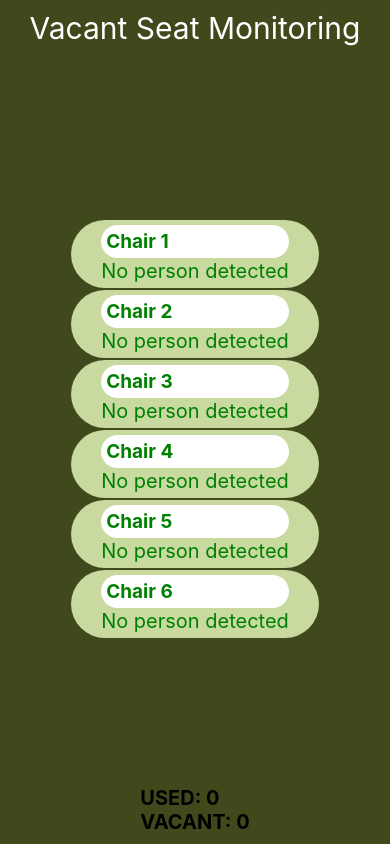
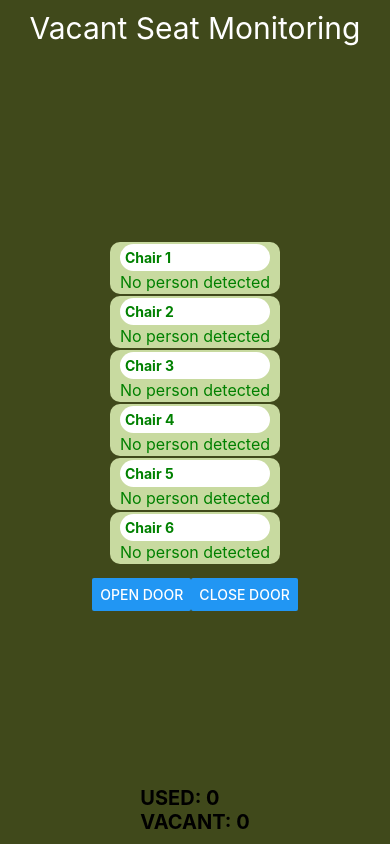
Before and after one commit to lestorrr/TestApp, a React Native app: screen / in a window 390 px wide. Built offline with nearby package versions, Linux system fonts and the light colour scheme; no server answers.

Commit message:
VERSION 2.0

```diff
--- a/App.js
+++ b/App.js
@@ -3,7 +3,7 @@ import { View, Text, Button, StyleSheet } from 'react-native';
 import axios from 'axios';
 import Slider from '@react-native-community/slider';
 
-const UltrasonicScreen = ({ sensorData }) => {
+const UltrasonicScreen = ({ sensorData, handleOpenDoor, handleCloseDoor }) => {
   return (
     <View style={styles.container}>
       <View style={styles.sensorContainer}>
@@ -13,6 +13,10 @@ const UltrasonicScreen = ({ sensorData }) => {
         <SensorItem label="Chair 4" value={sensorData.chair4} />
         <SensorItem label="Chair 5" value={sensorData.chair5} />
         <SensorItem label="Chair 6" value={sensorData.chair6} />
+      </View>
+      <View style={styles.servoButtonContainer}>
+        <Button title="Open Door" onPress={handleOpenDoor} />
+        <Button title="Close Door" onPress={handleCloseDoor} />
       </View>
     </View>
   );
@@ -62,13 +66,33 @@ const App = () => {
     }
   };
 
+  const handleOpenDoor = async () => {
+    try {
+      await axios.get('ESP266_IP_ADDRESS/open');
+      console.log('Door opened');
+    } catch (error) {
+      console.error('Error opening door:', error);
+    }
+  };
+
+  const handleCloseDoor = async () => {
+    try {
+      await axios.get('ESP266_IP_ADDRESS/close');
+      console.log('Door closed');
+    } catch (error) {
+      console.error('Error closing door:', error);
+    }
+  };
+
   return (
     <View style={styles.container}>
       <Text style={styles.titleText}>Vacant Seat Monitoring</Text>
-      <View style={styles.tabContainer}>
-
-      </View>
-      <UltrasonicScreen sensorData={sensorData} />
+      <View style={styles.tabContainer}></View>
+      <UltrasonicScreen
+        sensorData={sensorData}
+        handleOpenDoor={handleOpenDoor}
+        handleCloseDoor={handleCloseDoor}
+      />
       <View style={styles.countContainer}>
         <Text style={styles.countText}>USED: {personDetectedCount}</Text>
         <Text style={styles.countText}>VACANT: {noPersonDetectedCount}</Text>
@@ -88,7 +112,6 @@ const styles = StyleSheet.create({
     alignItems: 'center',
     padding: 10,
     backgroundColor: '#40491B',
-
   },
   tabContainer: {
     flexDirection: 'row',
@@ -102,10 +125,10 @@ const styles = StyleSheet.create({
     flexDirection: 'column',
     justifyContent: 'space-between',
     alignItems: 'center',
-    paddingHorizontal: 30,
-    paddingVertical: 5,
+    paddingHorizontal: 10,
+    paddingVertical: 2,
     backgroundColor: '#C8DAA0',
-    borderRadius: 50,
+    borderRadius: 10,
     width: '100%',
     marginBottom: 2,
   },
@@ -116,21 +139,25 @@ const styles = StyleSheet.create({
     borderRadius: 60,
     width: '100%',
     marginBottom: 1,
-    fontSize: 19,
+    fontSize: 14,
     fontWeight: 'bold',
   },
   sensorValue: {
-    fontSize: 20,
-
+    fontSize: 16,
   },
   countContainer: {
-    marginTop: 1,
+    marginTop: 10,
   },
   countText: {
     fontSize: 20,
     fontWeight: 'bold',
   },
-
+  servoButtonContainer: {
+    flexDirection: 'row',
+    justifyContent: 'space-around',
+    marginTop: 10,
+    width: '100%',
+  },
 });
 
 export default App;
```
